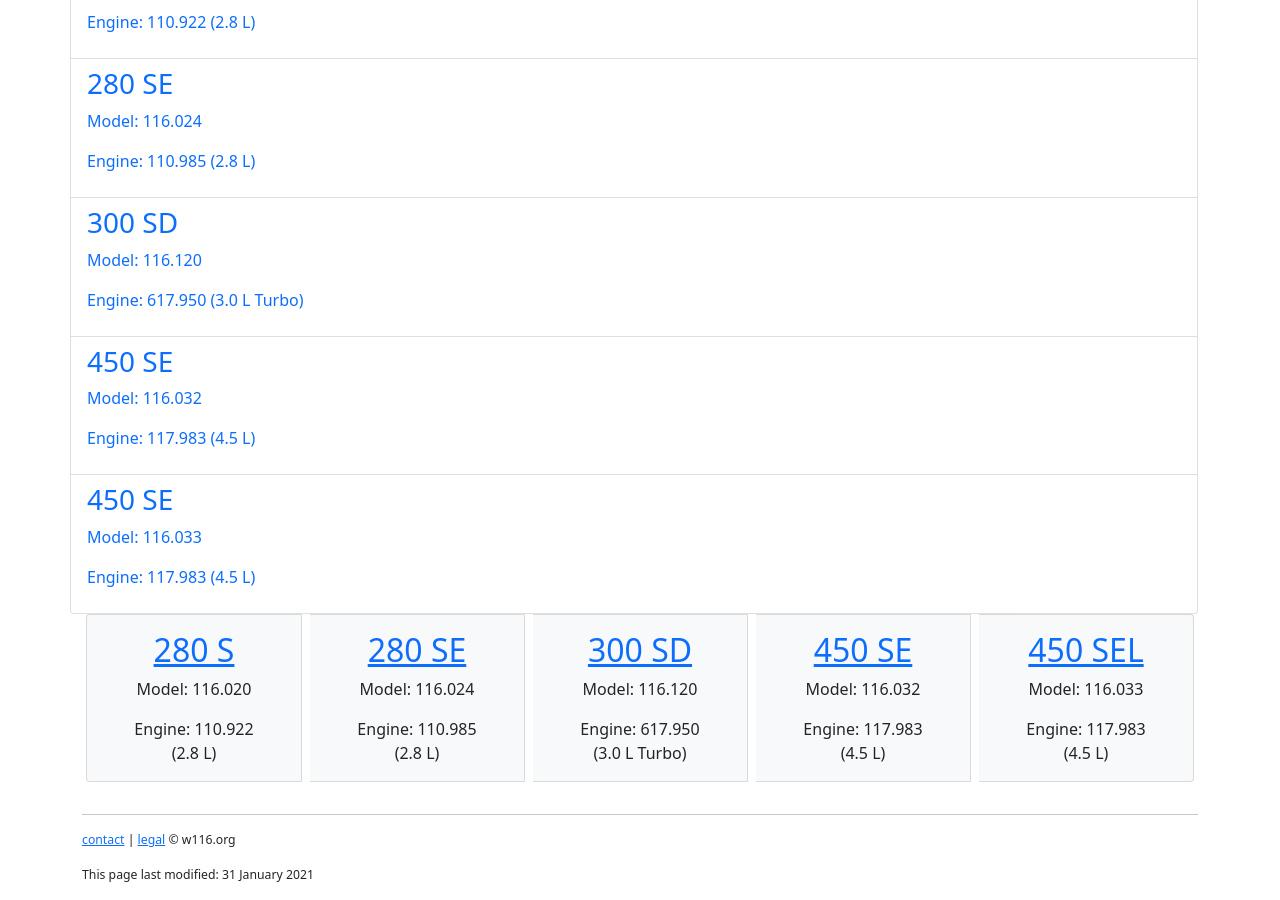
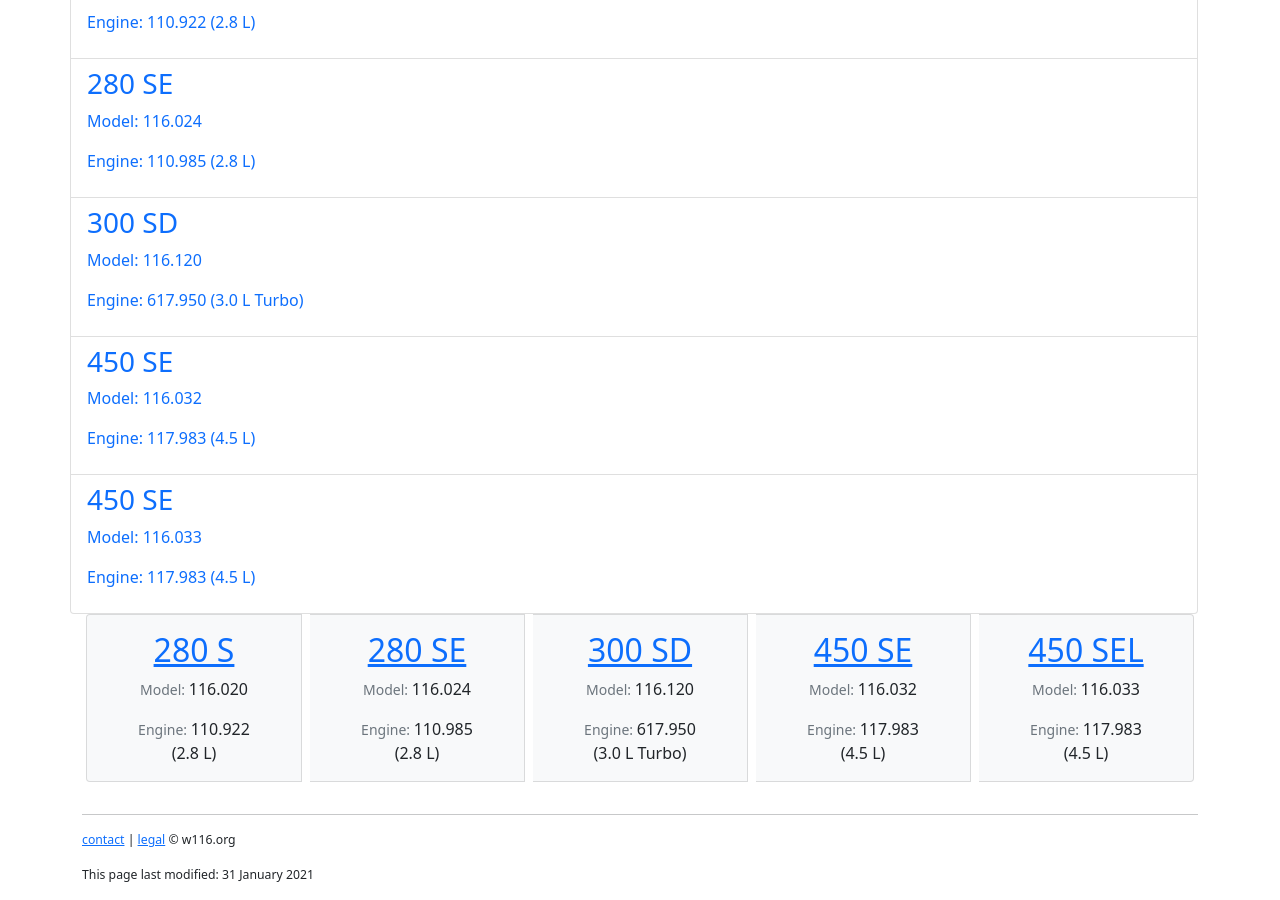
Before and after one commit to W116org/handbook, a Jekyll site: the page built from index.html, in a window 1280 px wide and 900 px high, scrolled down 606 px. Built offline with Jekyll 4.4.1, drawn with Linux system fonts in a browser that asks for light colours; comment, search, counter and statistics services are not loaded.

Commit message:
Update index.html

```diff
--- a/index.html
+++ b/index.html
@@ -57,8 +57,8 @@
       <a href="m110/">
         <h2 class="card-title">280 S</h2>
       </a>
-      <p class="card-text"><small class="text-muted"></small>Model: </small>116.020</p>
-      <p class="card-text"><small class="text-muted"></small>Engine: </small>110.922</br>(2.8 L)</p>
+      <p class="card-text"><small class="text-muted">Model: </small>116.020</p>
+      <p class="card-text"><small class="text-muted">Engine: </small>110.922</br>(2.8 L)</p>
     </div>
   </div>
   <div class="card text-center text-dark bg-light mb-3 mx-1">
@@ -66,8 +66,8 @@
       <a href="m110/">
         <h2 class="card-title">280 SE</h2>
       </a>
-      <p class="card-text"><small class="text-muted"></small>Model: </small>116.024</p>
-      <p class="card-text"><small class="text-muted"></small>Engine: </small>110.985</br>(2.8 L)</p>
+      <p class="card-text"><small class="text-muted">Model: </small>116.024</p>
+      <p class="card-text"><small class="text-muted">Engine: </small>110.985</br>(2.8 L)</p>
     </div>
   </div>
   <div class="card text-center text-dark bg-light mb-3 mx-1">
@@ -75,8 +75,8 @@
       <a href="m617/">
         <h2 class="card-title">300 SD</h2>
       </a>
-      <p class="card-text"><small class="text-muted"></small>Model: </small>116.120</p>
-      <p class="card-text"><small class="text-muted"></small>Engine: </small>617.950</br>(3.0 L Turbo)</p>
+      <p class="card-text"><small class="text-muted">Model: </small>116.120</p>
+      <p class="card-text"><small class="text-muted">Engine: </small>617.950</br>(3.0 L Turbo)</p>
     </div>
   </div>
   <div class="card text-center text-dark bg-light mb-3 mx-1">
@@ -84,8 +84,8 @@
       <a href="m617/">
         <h2 class="card-title">450 SE</h2>
       </a>
-      <p class="card-text"><small class="text-muted"></small>Model: </small>116.032</p>
-      <p class="card-text"><small class="text-muted"></small>Engine: </small>117.983</br>(4.5 L)</p>
+      <p class="card-text"><small class="text-muted">Model: </small>116.032</p>
+      <p class="card-text"><small class="text-muted">Engine: </small>117.983</br>(4.5 L)</p>
     </div>
   </div>
   <div class="card text-center text-dark bg-light mb-3 mx-1">
@@ -93,8 +93,8 @@
       <a href="m617/">
         <h2 class="card-title">450 SEL</h2>
       </a>
-      <p class="card-text"><small class="text-muted"></small>Model: </small>116.033</p>
-      <p class="card-text"><small class="text-muted"></small>Engine: </small>117.983</br>(4.5 L)</p>
+      <p class="card-text"><small class="text-muted">Model: </small>116.033</p>
+      <p class="card-text"><small class="text-muted">Engine: </small>117.983</br>(4.5 L)</p>
     </div>
   </div>
 
```
